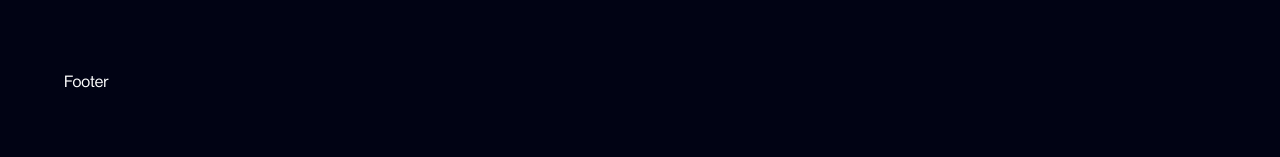
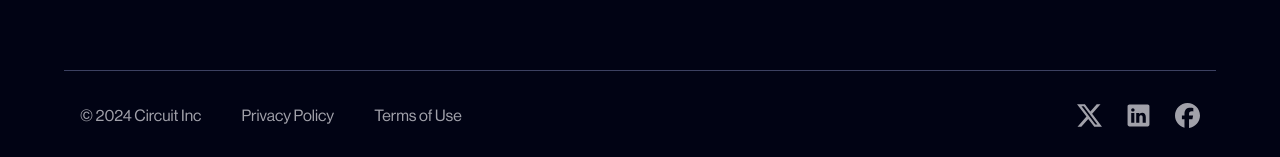
Before and after one commit to Fer-Win/circuit, a Next.js app: page / in a window 1280 px wide. Shown: the part 1366-1523 px from the top of the page. Before the commit the page ends 1460 px from the top, so only its background shows below. Built offline with nearby package versions, Linux system fonts and the light colour scheme.

Commit message:
feat : footer component

```diff
--- a/app/globals.css
+++ b/app/globals.css
@@ -151,3 +151,6 @@ body{
   border-radius: 17px;
   background: linear-gradient(180deg, #3351EE 0%, rgba(1, 3, 20, 0.77) 120.38%);
 }
+.footer{
+  border-top: 0.5px solid #b4c1ff53;
+}
--- /dev/null
+++ b/app/molecules/SocialMediaLinks.tsx
@@ -0,0 +1,15 @@
+import React from "react";
+import { FaFacebook, FaTwitter } from "react-icons/fa6";
+import { IoLogoLinkedin } from "react-icons/io5";
+import { BsTwitterX } from "react-icons/bs";
+const SocialMediaLinks = () => {
+  return (
+    <div className="flex gap-6 justify-center items-center ">
+      <BsTwitterX cursor={"pointer"} size={25} color="#A1A1AA" />
+      <IoLogoLinkedin cursor={"pointer"} size={25} color="#A1A1AA" />
+      <FaFacebook cursor={"pointer"} size={25} color="#A1A1AA" />
+    </div>
+  );
+};
+
+export default SocialMediaLinks;
--- a/app/organisms/Footer.tsx
+++ b/app/organisms/Footer.tsx
@@ -1,8 +1,18 @@
 import React from 'react'
+import Logo from '../atoms/Logo'
+import SocialMediaLinks from '../molecules/SocialMediaLinks'
+import Link from 'next/link'
 
 const Footer = () => {
   return (
-    <div>Footer</div>
+    <div className='footer flex flex-col md:flex-row justify-between items-start md:items-center py-5 gap-8 md:gap-0 md:py-8 w-full px-4 mx-auto'>
+       <div className='flex flex-wrap md:flex-nowrap justify-start md:justify-center items-center gap-4 md:gap-10 text-[#A1A1AA]'>
+        <Link href={''}>© 2024 Circuit Inc</Link>
+        <Link href={''}>Privacy Policy</Link>
+        <Link href={''}>Terms of Use</Link>
+       </div>
+       <div><SocialMediaLinks/></div>
+    </div>
   )
 }
 
```
